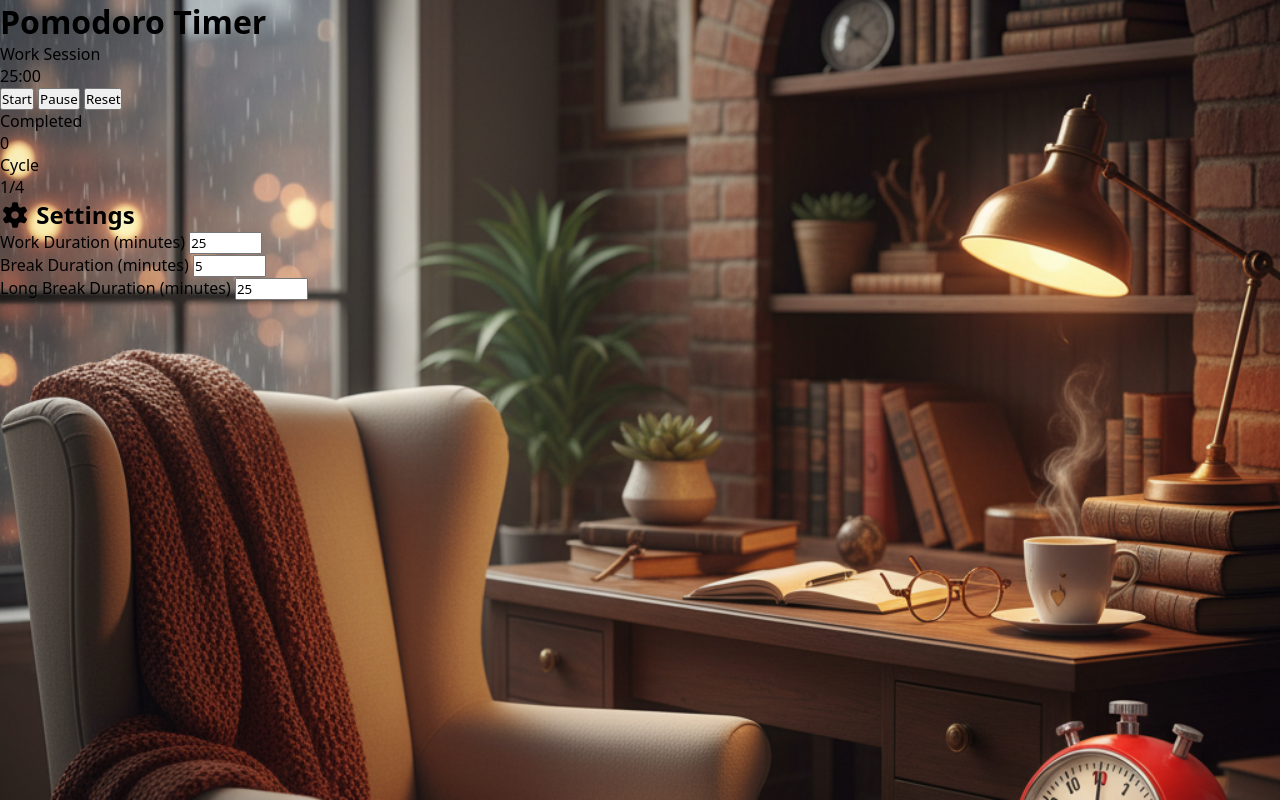
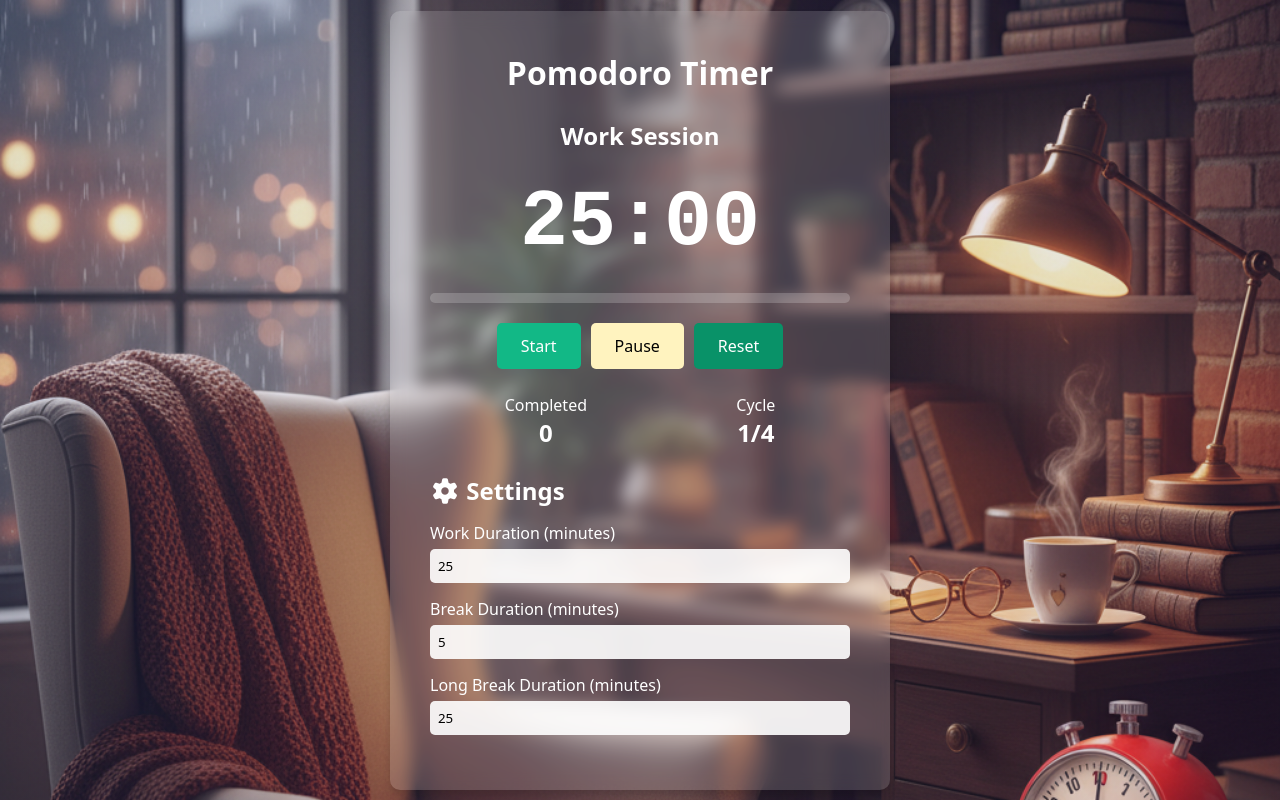
Before and after one commit to CK-Tot/Pomodoro-timer, a plain HTML site: page index.html in a window 1280 px wide. Drawn offline with Linux system fonts and the light colour scheme.

Commit message:
Feat: acess DOM EL in js and fix app container size

```diff
--- a/app.js
+++ b/app.js
@@ -0,0 +1,22 @@
+const $ = id = document.getElementById(id);
+
+const timerEl = $('timer');
+const sessionTypeEl = $('session-type');
+const progressBar = $('progress-bar');
+const startBtn = $('start-btn');
+const resetBtn = $('reset-btn');
+const pauseBtn = $('pause-btn');
+const completedEl = $('completed');
+const cycleEl = $('cycle');
+const workDurationInput = $('work-duration');
+const breakDurationInput = $('break-duration');
+const longBreakDurationInput = $('long-break-duration');
+
+let timer;
+let isRunning = false;
+let isWorkSession = true;
+let timerLeft;
+let totalTime;
+let completedSessions = 0;
+let currentCyle = 1;
+const cyclesPerLongBreak = 4;
--- a/index.html
+++ b/index.html
@@ -33,7 +33,7 @@
 
             <div class="stat">
                 <div class="stat-label">Cycle</div>
-                <div class="stat-value" id="completed">1/4</div>
+                <div class="stat-value" id="cycle">1/4</div>
             </div>
 
         </div>
--- a/styles.css
+++ b/styles.css
@@ -1,14 +1,186 @@
-* {
+*
+{
     margin: 0;
     padding: 0;
     box-sizing: border-box;
     font-family: system-ui, -apple-system, BlinkMacSystemFont, 'Segoe UI', Roboto, Oxygen, Ubuntu, Cantarell, 'Open Sans', 'Helvetica Neue', sans-serif;
 }
 
-body {
+body
+{
     min-height: 100vh;
-    background: url(./assets/bg.png);
+    background:linear-gradient(130deg, rgb(102, 126, 234, 0.15), rgb(118, 75, 162, 0.15)), url(./assets/bg.png);
     background-position: center;
     background-size: cover;
     background-repeat: no-repeat;
+    display: flex;
+    align-items: center;
+    justify-content: center;
+    flex-direction: column;
+    color: #fff;
 }
+
+.container
+{
+    width: 500px;
+    text-align: center;
+    background: rgba(255, 255, 255, 0.15);
+    box-shadow: 0 5px 7px rgba(0, 0, 0, 0.15);
+    backdrop-filter: blur(8px);
+    padding: 40px;
+    border-radius: 10px;
+}
+
+h1
+{
+    margin-bottom: 25px;
+}
+
+.timer
+{
+    font-size: 5rem;
+    font-weight: bold;
+    margin: 25px 0;
+    font-family: 'Courier New', Courier, monospace;
+}
+
+.controls
+{
+    display: flex;
+    align-items: center;
+    justify-content: center;
+    gap: 10px;
+    margin-bottom: 25px;
+}
+
+button
+{
+    padding: 12px 24px;
+    border: none;
+    border-radius: 5px;
+    cursor: pointer;
+    font-size: 1rem;
+    transition: all 0.3s;
+}
+
+#start-btn
+{
+    background: #12b886;
+    color: #fff;
+}
+
+#start-btn:hover
+{
+    transform: translateY(-5px);
+    background: #099268;
+}
+
+#pause-btn
+{
+    background: #fff3bf;
+}
+
+#pause-btn:hover
+{
+    background: #ffd43b;
+    transform: translateY(-5px);
+}
+
+#reset-btn
+{
+    background: #099268;
+    color: #fff;
+}
+
+#reset-btn:hover
+{
+    background: #087f5b;
+    transform: translateY(-5px);
+}
+
+
+.session-type
+{
+    font-size: 1.5rem;
+    margin-bottom: 25px;
+    font-weight: bold;
+}
+
+.progress-container
+{
+    width: 100%;
+    height: 10px;
+    background: rgba(255, 255, 255, 0.2);
+    margin: 20px 0;
+    border-radius: 5px;
+    overflow: hidden;
+}
+
+
+.progress-bar
+{
+    height: 100%;
+    background: #12b886;
+    width: 0%;
+    transition: width 1s linear;
+}
+
+.settings
+{
+    margin-top: 25px;
+    text-align: left;
+}
+
+.setting-group
+{
+    margin: 15px 0;
+}
+
+label
+{
+    display: block;
+    margin-bottom: 5px;
+}
+
+input
+{
+    width: 100%;
+    padding: 8px;
+    border: none;
+    border-radius: 5px;
+    background: rgba(255, 255, 255, 0.9);
+
+}
+
+input:focus
+{
+    outline: none;
+    background: rgba(255, 255, 255, 0.8);
+}
+
+.stats
+{
+    margin-top: 20px;
+    display: flex;
+    justify-content: space-around;
+    align-items: center;
+}
+
+.stat
+{
+    text-align: center;
+}
+
+.stat-value
+{
+    font-size: 1.5rem;
+    font-weight: bold;
+}
+
+
+.completed-sessions
+{
+    margin-top: 20px;
+    font-size: 1.1rem;
+
+}
```
